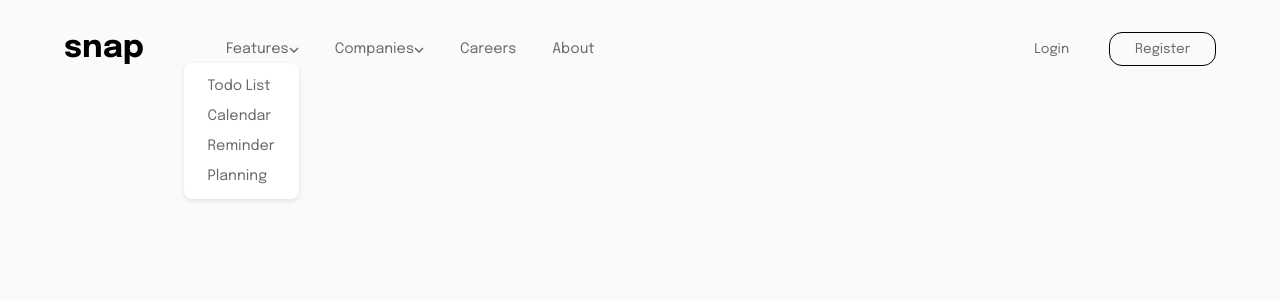
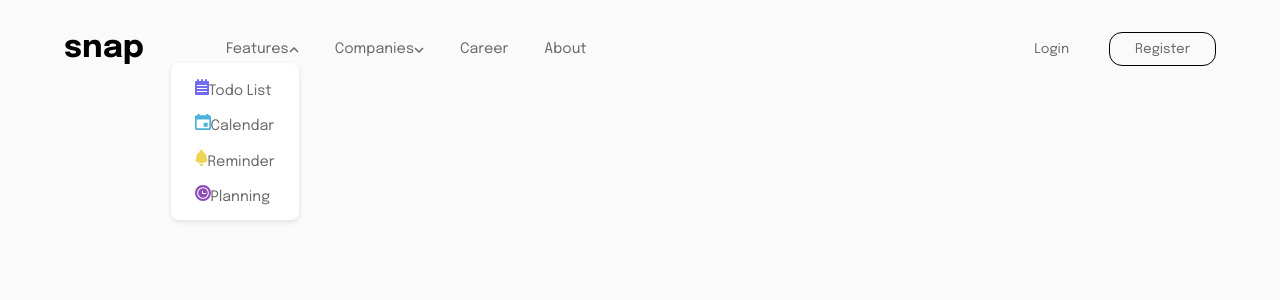
Before and after one commit to LorryAfriyie/intro-section-with-dropdown-navigation, a React (Vite) app: page / in a window 1280 px wide. Both pictures are taken after a click on the link "Features". Shown: the top 300 px of the page. Built offline with nearby package versions, Linux system fonts and the light colour scheme.

Commit message:
Navbar dropdown adjustments
Creating dropdown menu component, and changing dropdown display function for mobile.

```diff
--- /dev/null
+++ b/src/components/DropdownMenu.jsx
@@ -0,0 +1,47 @@
+const FeatureDropdownMenu = () => {
+  const featureDropdownItems = [
+    { name: "Todo List", img: "images/icon-todo.svg" },
+    { name: "Calendar", img: "images/icon-calendar.svg" },
+    { name: "Reminder", img: "images/icon-reminders.svg" },
+    { name: "Planning", img: "images/icon-planning.svg" },
+  ];
+
+  return (
+    <div className="dropdown__dropdown-menu">
+      <ul>
+        {featureDropdownItems.map((x, index) => {
+          return (
+            <li key={index}>
+              <img src={x.img} alt={x.img} />
+              <a href="#">{x.name}</a>
+            </li>
+          );
+        })}
+      </ul>
+    </div>
+  );
+};
+
+const CompanyDropdownMenu = () => {
+  const companyDropdownItems = [
+    { name: "History" },
+    { name: "Our Team" },
+    { name: "Blog" },
+  ];
+
+  return (
+    <div className="dropdown__dropdown-menu">
+      <ul>
+        {companyDropdownItems.map((x, index) => {
+          return (
+            <li key={index}>
+              <a href="#">{x.name}</a>
+            </li>
+          );
+        })}
+      </ul>
+    </div>
+  );
+};
+
+export { FeatureDropdownMenu, CompanyDropdownMenu };
--- a/src/components/Navbar.jsx
+++ b/src/components/Navbar.jsx
@@ -1,25 +1,13 @@
-import { useEffect } from "react";
-import { useRef } from "react";
+import { useEffect, useRef } from "react";
+import { NavbarLinks, NavbarAuth } from "./NavbarLinks";
 
 export const Navbar = () => {
   const menu = useRef(null),
     body = document.querySelector("body"),
     btnOpen = useRef(null),
-    btnClose = useRef(null),
-    link = useRef(null),
-    link2 = useRef(null),
-    dropdown = useRef(null);
+    btnClose = useRef(null);
 
   useEffect(() => {
-    function test(e) {
-      e.preventDefault();
-      //if (link2.current.classList.contains("active")) console.log("Has active");
-      link2.current.classList.toggle("active");
-
-      dropdown.current.style.opacity = "1";
-      dropdown.current.style.pointerEvents = "auto";
-    }
-
     function openMenu() {
       btnOpen.current.setAttribute("aria-expanded", "true");
       menu.current.removeAttribute("inert");
@@ -42,8 +30,6 @@ export const Navbar = () => {
     btnOpen.current.addEventListener("click", openMenu);
 
     btnClose.current.addEventListener("click", closeMenu);
-
-    link.current.addEventListener("click", test);
   });
 
   return (
@@ -83,61 +69,9 @@ export const Navbar = () => {
           <img src="/images/icon-close-menu.svg" alt="close-button" />
         </button>
 
-        <ul className="navbar__links">
-          <li className="navbar__item">
-            <div className="dropdown">
-              <a href="" className="navbar__link" ref={link}>
-                Features
-                <img src="images/icon-arrow-down.svg" alt="" />
-              </a>
+        <NavbarLinks />
 
-              <div className="dropdown__dropdown-menu" ref={dropdown}>
-                <ul>
-                  <li>
-                    <a href="#">Todo List</a>
-                  </li>
-                  <li>
-                    <a href="#">Calendar</a>
-                  </li>
-                  <li>
-                    <a href="#">Reminder</a>
-                  </li>
-                  <li>
-                    <a href="#">Planning</a>
-                  </li>
-                </ul>
-              </div>
-            </div>
-          </li>
-
-          <li className="navbar__item">
-            <a href="" className="navbar__link" ref={link2}>
-              Companies
-              <img src="images/icon-arrow-down.svg" alt="" />
-            </a>
-          </li>
-
-          <li className="navbar__item">
-            <a href="" className="navbar__link">
-              Careers
-            </a>
-          </li>
-
-          <li className="navbar__item">
-            <a href="" className="navbar__link">
-              About
-            </a>
-          </li>
-        </ul>
-
-        <div className="navbar__auth">
-          <a href="">
-            <button className="login">Login</button>
-          </a>
-          <a href="">
-            <button className="register">Register</button>
-          </a>
-        </div>
+        <NavbarAuth />
       </div>
     </nav>
   );
--- /dev/null
+++ b/src/components/NavbarLinks.jsx
@@ -0,0 +1,74 @@
+/* eslint-disable react/prop-types */
+import { useState } from "react";
+import { FeatureDropdownMenu, CompanyDropdownMenu } from "./DropdownMenu";
+
+const NavbarLinks = () => {
+  const [open, setOpen] = useState(false);
+
+  const [open2, setOpen2] = useState(false);
+
+  return (
+    <ul className="navbar__links">
+      <li className="navbar__item">
+        <div className="dropdown">
+          <a href="#" className="navbar__link" onClick={() => setOpen(!open)}>
+            Features
+          </a>
+
+          {open ? (
+            <img src="images/icon-arrow-up.svg" alt="" />
+          ) : (
+            <img src="images/icon-arrow-down.svg" alt="" />
+          )}
+
+          {open && <FeatureDropdownMenu />}
+        </div>
+      </li>
+
+      <li className="navbar__item">
+        <div className="dropdown">
+          <a href="#" className="navbar__link" onClick={() => setOpen2(!open2)}>
+            Companies
+          </a>
+
+          {open2 ? (
+            <img src="images/icon-arrow-up.svg" alt="" />
+          ) : (
+            <img src="images/icon-arrow-down.svg" alt="" />
+          )}
+
+          {open2 && <CompanyDropdownMenu />}
+        </div>
+      </li>
+
+      <NavbarItems itemTitle={"Career"} />
+
+      <NavbarItems itemTitle={"About"} />
+    </ul>
+  );
+};
+
+const NavbarItems = (props) => {
+  return (
+    <li className="navbar__item">
+      <a href="#" className="navbar__link">
+        {props.itemTitle}
+      </a>
+    </li>
+  );
+};
+
+const NavbarAuth = () => {
+  return (
+    <div className="navbar__auth">
+      <a href="">
+        <button className="login">Login</button>
+      </a>
+      <a href="">
+        <button className="register">Register</button>
+      </a>
+    </div>
+  );
+};
+
+export { NavbarLinks, NavbarAuth };
--- a/src/scss/dropdown.scss
+++ b/src/scss/dropdown.scss
@@ -8,12 +8,12 @@
     box-shadow: 0 2px 5px 0 rgba(0, 0, 0, 0.1);
     padding: 0 1.5rem 0 1.5rem;
     border-radius: 0.5rem;
-    pointer-events: none;
+    pointer-events: auto;
     width: max-content;
     top: calc(100% + 1rem);
     right: 0;
     font-size: 0.8rem;
-    opacity: 0;
+    opacity: 1;
     transform: translateY(-10px);
     transition: opacity 150ms ease-in-out, transform 150ms ease-in-out;
 
@@ -32,4 +32,18 @@
       }
     }
   }
+
+  @media (width < 40em) {
+    width: 100%;
+
+    &__dropdown-menu {
+      top: 0;
+      position: relative;
+      transform: none;
+      width: 100%;
+      box-shadow: none;
+      border-radius: 0%;
+      padding: 0;
+    }
+  }
 }
--- a/src/scss/navbar.scss
+++ b/src/scss/navbar.scss
@@ -97,7 +97,7 @@
       padding: 0 30px 0 20px;
 
       a {
-        width: 80%;
+        width: 65%;
         margin-bottom: 1rem;
       }
     }
@@ -123,7 +123,7 @@
   &__open[aria-expanded="true"] {
     + .navbar__menu {
       translate: 0;
-      margin-left: 5rem;
+      margin-left: 8rem;
     }
   }
 
@@ -131,7 +131,7 @@
     position: relative;
     margin-inline-start: auto;
     margin-block-end: 3rem;
-    right: 6rem;
+    right: 9rem;
     display: none;
 
     img {
```
